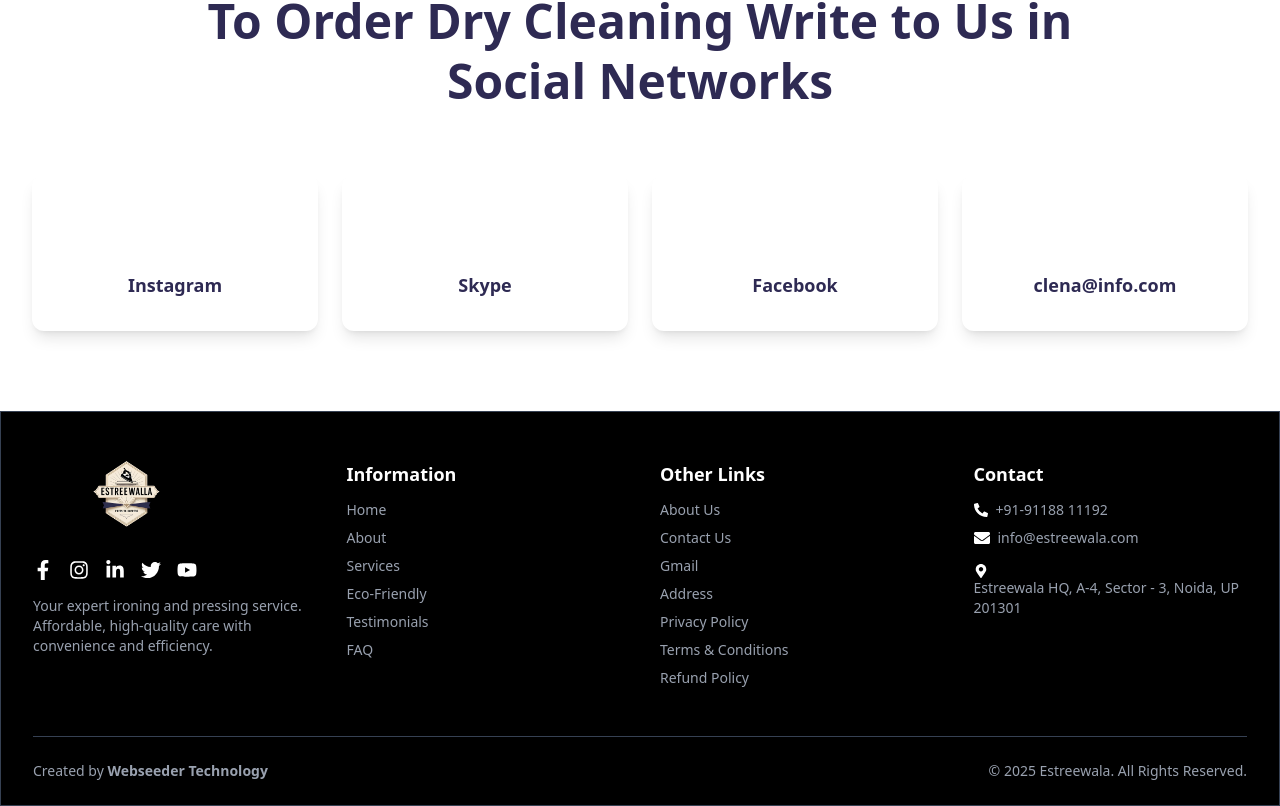
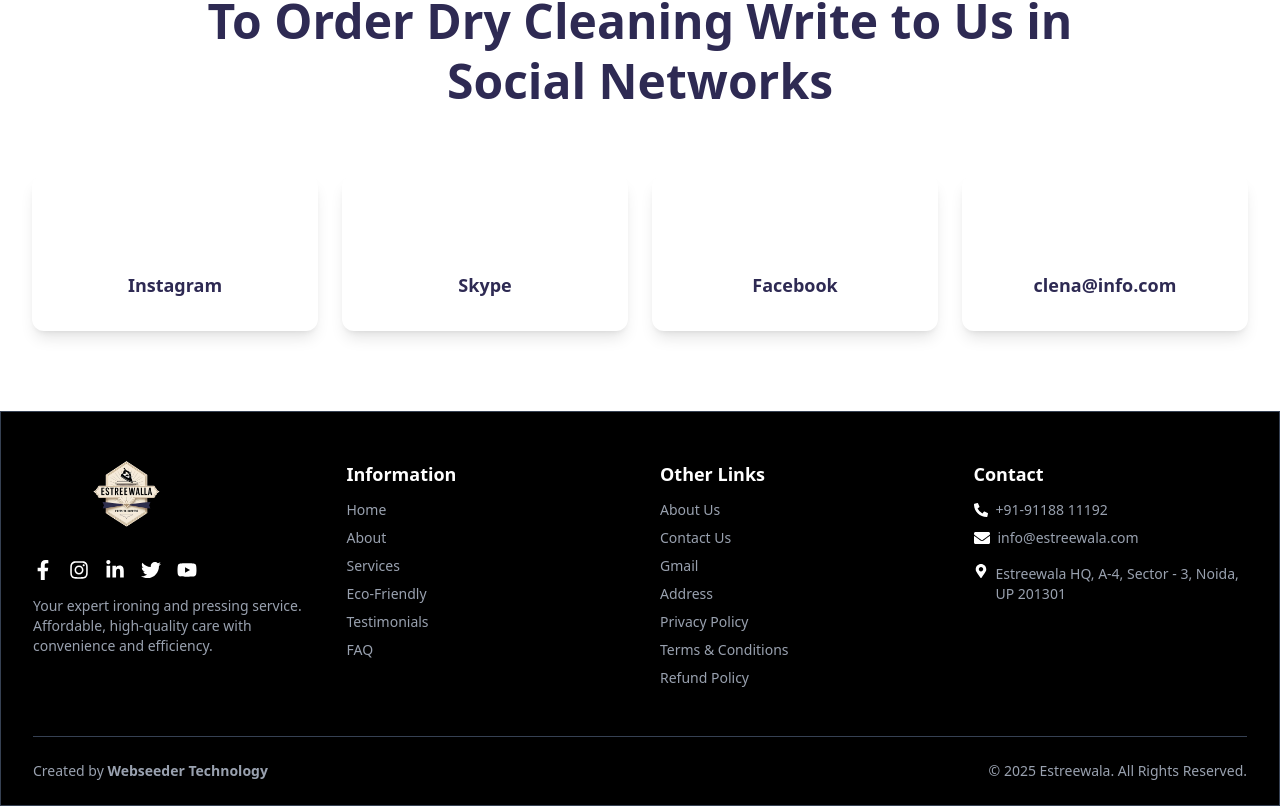
Before and after one commit to sonuweb089/EstreeWaala, a React (Vite) app: page /contact in a window 1280 px wide. Shown: the part 2035-2841 px from the top of the page. Built offline with nearby package versions, Linux system fonts and the light colour scheme; some icons are missing.

Commit message:
footer chng

```diff
--- a/src/Component/footer.jsx
+++ b/src/Component/footer.jsx
@@ -209,9 +209,10 @@
               </a>
             </p>
 
-            <p className="mt-4 text-gray-400 text-sm">
-              <span className="">
-                <FaMapMarkerAlt className="mr-2 font-semibold text-white flex items-center" />
+            <p className="mt-4 text-gray-400 text-sm flex">
+              <FaMapMarkerAlt className="mr-2 font-semibold text-white flex-shrink-0" />
+
+              <span className="flex-grow min-w-0">
                 Estreewala HQ, A-4, Sector - 3, Noida, UP 201301
               </span>
             </p>
```
